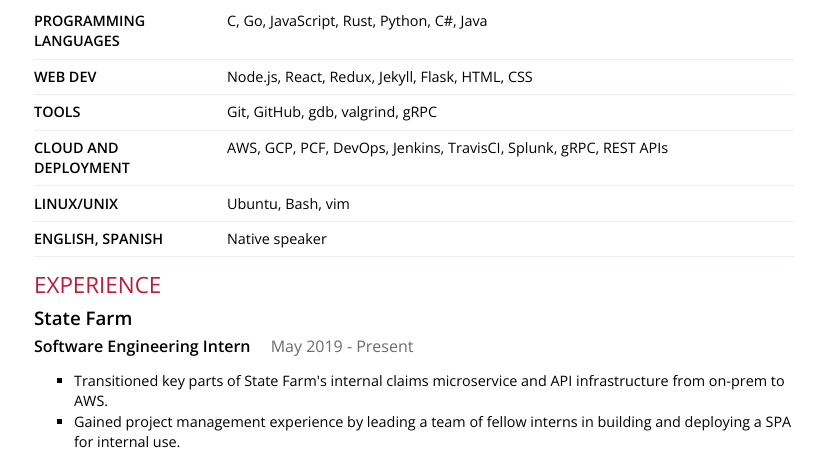
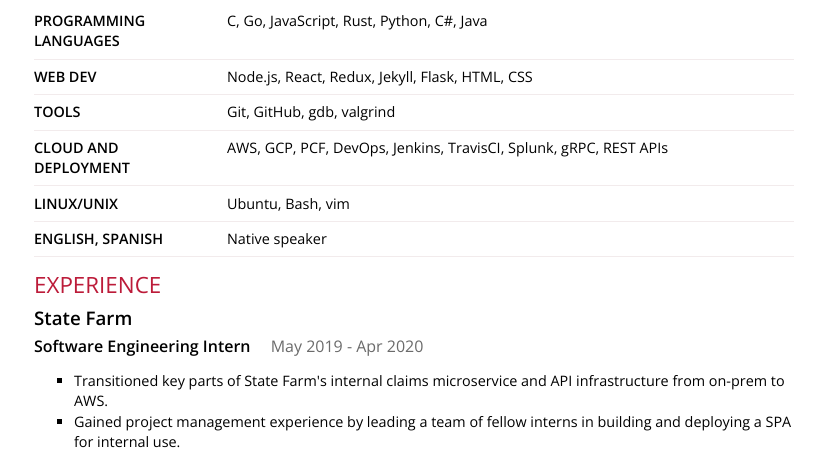
Before and after one commit to jahzielv/jahzielv.github.io, a Jekyll site: the page resume.html, which Jekyll copies as it is, in a window 1280 px wide. Shown: the part 316-766 px from the top of the page, without its empty margins (6-831 px from the left). Built offline with Jekyll 4.4.1, drawn with Linux system fonts in a browser that asks for light colours.

Commit message:
fixed errors in resume

```diff
--- a/resume.html
+++ b/resume.html
@@ -230,7 +230,7 @@
                 </div>
                 <div class="item">
                     <div class="name">Tools</div>
-                    <div class="keywords">Git, GitHub, gdb, valgrind, gRPC</div>
+                    <div class="keywords">Git, GitHub, gdb, valgrind</div>
                 </div>
                 <div class="item">
                     <div class="name">Cloud and Deployment</div>
@@ -259,7 +259,7 @@
 				May 2019
 			</span>
 	<span class="endDate">
-				- Present
+				- Apr 2020
 			</span>
 
                     <ul class="highlights">
```
